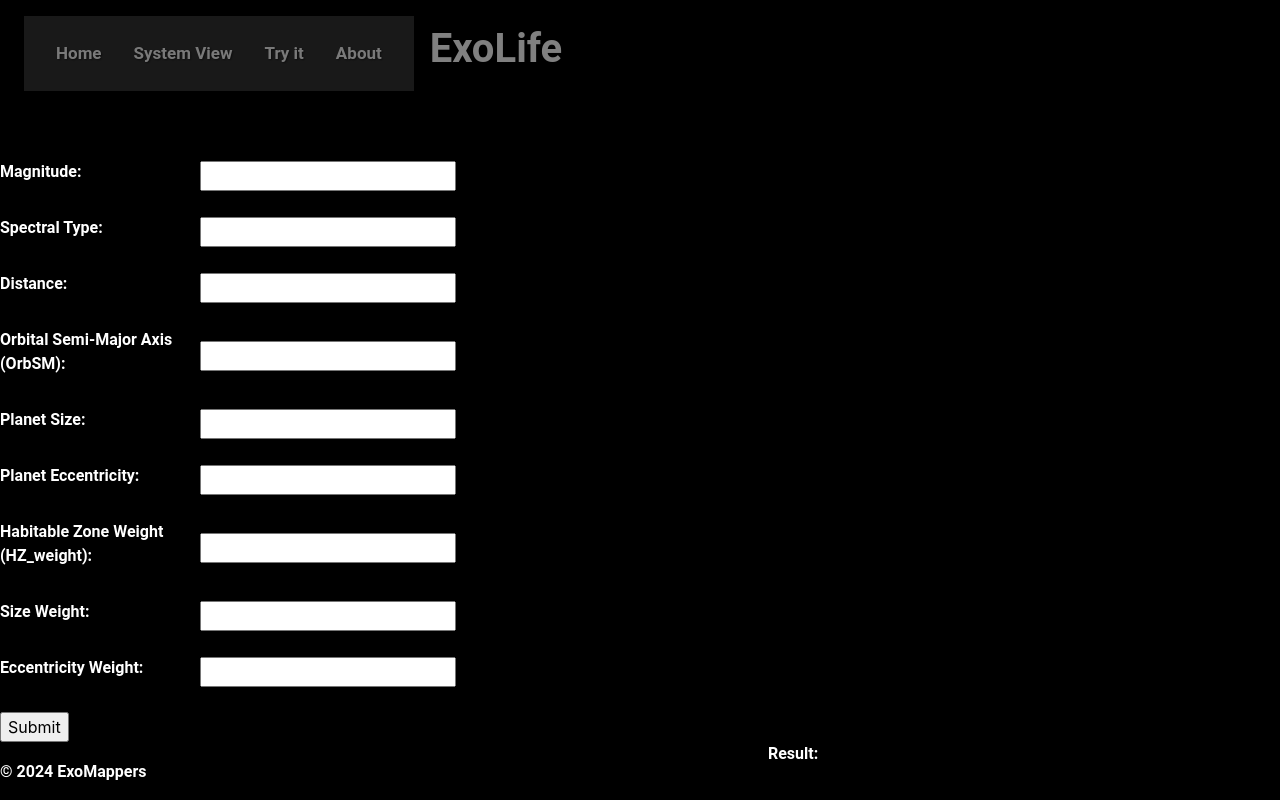
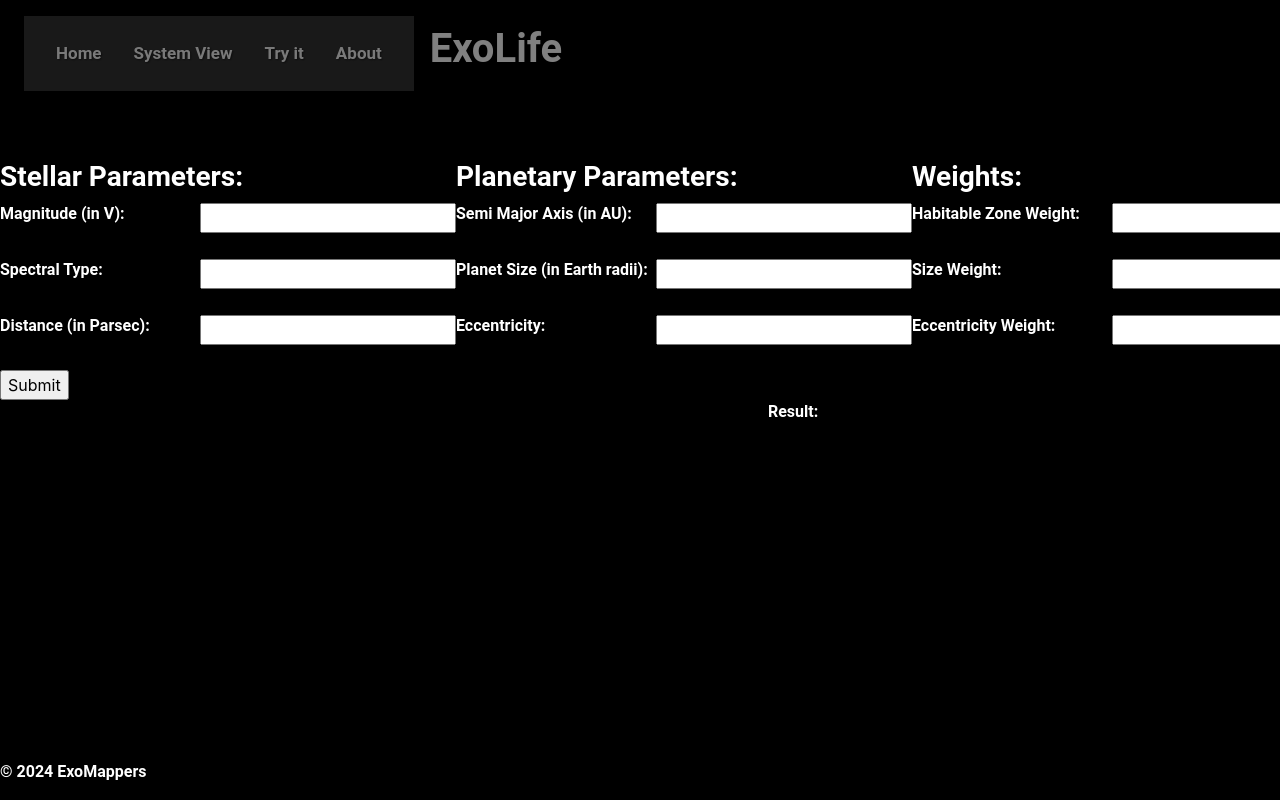
Before and after one commit to MattiasKDev/ExoLife, a Flask app: page /tryit in a window 1280 px wide. Run offline with Flask 3, Linux system fonts and the light colour scheme; some libraries are stand-ins or nearby versions.

```diff
--- a/frontend/templates/tryit.html
+++ b/frontend/templates/tryit.html
@@ -5,8 +5,11 @@
 {% block content %}
 <div style="margin-top: 20vh; position: fixed;">
     <form id="tryit-form" method="POST">
+        <div style="display: flex; justify-content: space-between;">
+            <div>
+                <h3>Stellar Parameters:</h3>
                 <div style="display: flex; align-items: center;">
-            <label for="magnitude" style="width: 200px;">Magnitude:</label>
+                    <label for="magnitude" style="width: 200px;">Magnitude (in V):</label>
                     <input type="text" id="magnitude" name="magnitude">
                 </div><br>
 
@@ -16,27 +19,32 @@
                 </div><br>
 
                 <div style="display: flex; align-items: center;">
-            <label for="distance" style="width: 200px;">Distance:</label>
+                    <label for="distance" style="width: 200px;">Distance (in Parsec):</label>
                     <input type="text" id="distance" name="distance">
                 </div><br>
+            </div>
 
+            <div>
+                <h3>Planetary Parameters:</h3>
                 <div style="display: flex; align-items: center;">
-            <label for="OrbSM" style="width: 200px;">Orbital Semi-Major Axis (OrbSM):</label>
+                    <label for="OrbSM" style="width: 200px;">Semi Major Axis (in AU):</label>
                     <input type="text" id="OrbSM" name="OrbSM">
                 </div><br>
 
                 <div style="display: flex; align-items: center;">
-            <label for="planetSize" style="width: 200px;">Planet Size:</label>
+                    <label for="planetSize" style="width: 200px;">Planet Size (in Earth radii):</label>
                     <input type="text" id="planetSize" name="planetSize">
                 </div><br>
 
                 <div style="display: flex; align-items: center;">
-            <label for="planetEccentricity" style="width: 200px;">Planet Eccentricity:</label>
+                    <label for="planetEccentricity" style="width: 200px;">Eccentricity:</label>
                     <input type="text" id="planetEccentricity" name="planetEccentricity">
                 </div><br>
-
+            </div>
+            <div>
+                <h3>Weights:</h3>
                 <div style="display: flex; align-items: center;">
-            <label for="HZ_weight" style="width: 200px;">Habitable Zone Weight (HZ_weight):</label>
+                    <label for="HZ_weight" style="width: 200px;">Habitable Zone Weight:</label>
                     <input type="text" id="HZ_weight" name="HZ_weight">
                 </div><br>
 
@@ -49,6 +57,8 @@
                     <label for="eccentricity_weight" style="width: 200px;">Eccentricity Weight:</label>
                     <input type="text" id="eccentricity_weight" name="eccentricity_weight">
                 </div><br>
+            </div>
+        </div>
 
         <input type="submit" value="Submit">
     </form>
@@ -57,6 +67,9 @@
         <label for="result" style="width: 200px;">Result:</label>
         <span id="result" name="result" style="margin-left: 10px;"></span>
     </div>
+</div>
+
+
 
 <script>
     document.getElementById('tryit-form').addEventListener('submit', function (event) {
```
Lines whose indentation alone changed are shown as unchanged.
